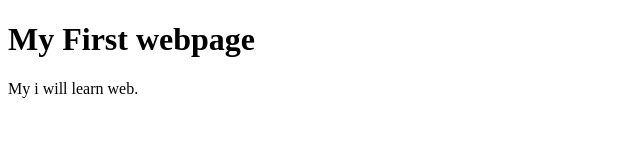
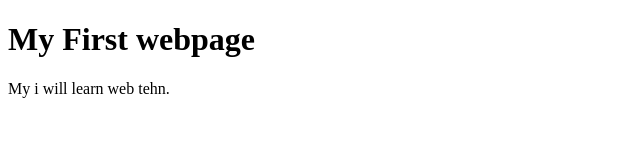
Before and after one commit to sanijavicupa/myfirstrepo, a plain HTML site: page index.html in a window 1280 px wide. Shown: the full height of the page, 0-640 px from the left. Drawn offline with Linux system fonts and the light colour scheme.

Commit message:
Update index.html
my first changes

```diff
--- a/index.html
+++ b/index.html
@@ -4,7 +4,7 @@
 <body>
 
 <h1>My First webpage</h1>
-<p>My i will learn web.</p>
+<p>My i will learn web tehn.</p>
 
 </body>
 </html>
```
